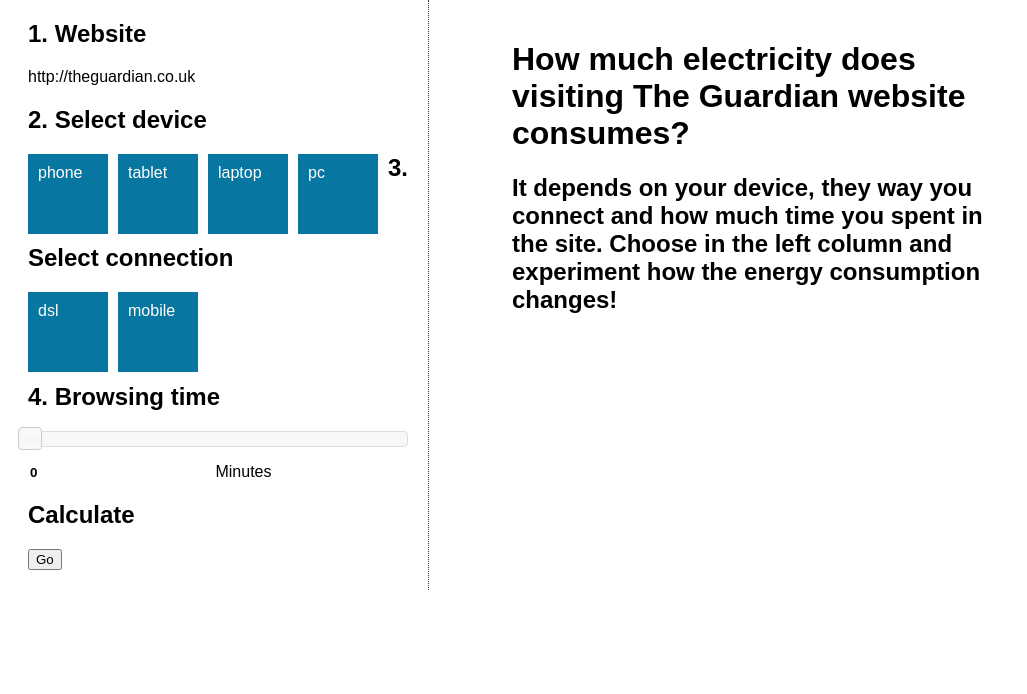
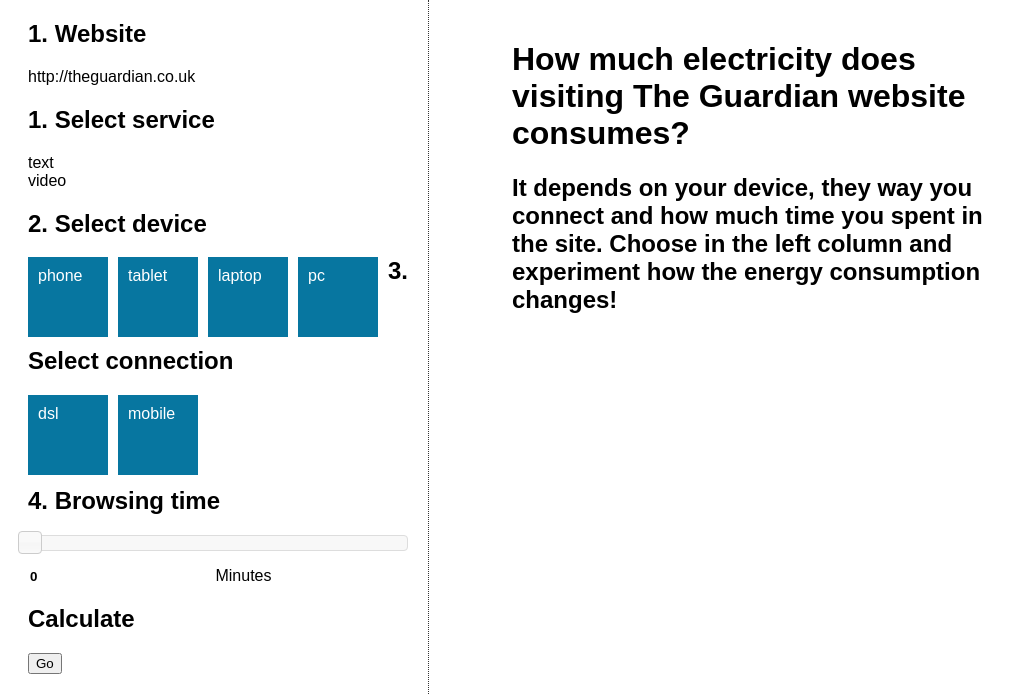
Before and after one commit to dschien/openday, a Django app: template templates/index.html in a window 1280 px wide. Shown: the part 128-822 px from the top of the page, without its empty margins (0-1027 px from the left). Before the commit the page ends 718 px from the top, so only its background shows below. Run offline with Django 3.2, Linux system fonts and the light colour scheme; the template is opened without the code that fills it, so the values that code supplies are empty; parts of the project's set-up code (start-up, migrations or seed data) failed here and were passed over; some libraries are stand-ins or nearby versions.

Commit message:
- added video to app - hard link js for debugging

```diff
--- a/openday/views.py
+++ b/openday/views.py
@@ -5,6 +5,7 @@
 from models import Contact, Survey
 import logging
 import datetime
+#import pdb;
 
 # Create your views here.
 # Get an instance of a logger
@@ -49,7 +50,7 @@
         #request.session
     request.session['cc_pre'] = request.POST['cc']
     request.session['it_pre'] = request.POST['it']
-
+#    pdb.set_trace()
     return render_to_response('index.html', {}, context_instance=RequestContext(request))
 
 
--- a/static/js/calculate.js
+++ b/static/js/calculate.js
@@ -30,13 +30,25 @@
 	chart.draw(data, options);
 }
 
+function saveSelectionToSession() {
+
+}
+
 function calc() {
 
-		var textField = document.getElementById('amount')
-		var duration = 60
-		if(textField.value != "")
-			duration = textField.value*60
+	// duration
+	var durationMins = document.getElementById('duration')
+	var durationSecs = 60
+
+	// power user device
+	if(durationMins.value != "")
+		durationSecs = durationMins.value * 60
 	var deviceType = document.getElementById('device_selected').value
+	String.prototype.trim = function() {
+		return this.replace(/^\s\s*/, '').replace(/\s\s*$/, '');
+	};
+	deviceType = deviceType.trim()
+
 	var p_device = 0
 	switch(deviceType) {
 		case 'phone':
@@ -44,9 +56,6 @@
 			break;
 		case 'tablet':
 			p_device = 3
-				break;
-			case 'laptop':
-				p_device = 28
 			break;
 		case 'pc':
 			p_device = 58
@@ -56,29 +65,44 @@
 			p_device = 28
 	}
 
+	// service type
+	var serviceType = document.getElementById('service_selected').value
+	serviceType = serviceType.trim()
+	// default for text
+	var dataVolume = 1800000
+
+	if(serviceType == 'video') {
+		// average for video
+		dataVolume = 57492000
+	}
+
+	// power access network
 	var connectionType = document.getElementById('connection_selected').value
+	connectionType = connectionType.trim()
 	var e_acc_net = 0
 	switch(connectionType) {
-			case 'dsl':
-				e_acc_net = 5 * duration
+		case 'mobile':
+			e_acc_net = dataVolume * 1.8144144197598379e-05
 			break;
-			case 'mobile':
-				e_acc_net = 70
-				break;
+
 		default:
 			// default is dsl
-				e_acc_net = 5 * duration
+			e_acc_net = 10 * durationSecs
 	}
 
-		var e_serv = 104
-		var e_network = 6
-		var e_user = p_device * duration
+	var e_origin = 102
+	var e_3rdp = 5.3490346705157022e-06 * dataVolume
+	var e_serv = e_3rdp + e_origin
+	var e_network = 5.8616855E-6 * dataVolume
+	var e_user = p_device * durationSecs
 	var e_total = e_serv + e_network + e_acc_net + e_user
 	// convert to watthour
-		e_total *= 0.000277777778
-		e_total = Math.round(e_total*100)/100
-		document.getElementById('bignr').innerHTML = "<h1><big>"+ e_total +"</big> wh</h1>"
+	e_total /= 3600
+	e_total = Math.round(e_total * 100) / 100
+
+	document.getElementById('bignr').innerHTML = "<h1><big>" + e_total + "</big> wh</h1>"
 	drawChart(e_serv, e_network, e_acc_net, e_user)
-		// alert('total energy :' + e_total)
+
+	saveSelectionToSession()
 
 }
--- a/static/style.css
+++ b/static/style.css
@@ -42,6 +42,20 @@
 	padding:20px;
 }
 /*Items*/
+
+#selected_service .selected { background: #333; color: white; }
+#selected_service { list-style-type: none; margin: 0; padding: 0; width: 100%; }
+.connection{
+	float:left;
+	width:60px;
+	height:60px;
+	padding:10px;
+	margin-right:10px;
+	margin-bottom:10px;
+	background-color: #0776A0;
+	color:white;
+}
+
 #selectable .selected { background: #333; color: white; }
 #selectable { list-style-type: none; margin: 0; padding: 0; width: 100%; }
 .device{
--- a/templates/index.html
+++ b/templates/index.html
@@ -3,13 +3,18 @@
 	<head>
 		<meta charset="utf-8">
 		<meta http-equiv="X-UA-Compatible" content="IE=edge,chrome=1">
-		<link href="{{STATIC_URL}}style.css" media="screen" rel="stylesheet" type="text/css" />
+		<link href="http://localhost/static/style.css" media="screen" rel="stylesheet" type="text/css" />
+<!-- 		<link href="{{STATIC_URL}}style.css" media="screen" rel="stylesheet" type="text/css" /> -->
 		<title>Guardian energy calculator</title>
 		<script type="text/javascript" src="https://www.google.com/jsapi"></script>
-		<script src="{{STATIC_URL}}js/jquery-1.7.1.min.js"></script>
-		<script type="text/javascript" src="{{STATIC_URL}}js/calculate.js"></script>
-		<link type="text/css" href="{{STATIC_URL}}css/ui-lightness/jquery-ui-1.8.18.custom.css" rel="Stylesheet" />
-		<script type="text/javascript" src="{{STATIC_URL}}js/jquery-ui-1.8.18.custom.min.js"></script>
+		<script src="http://localhost/static/js/jquery-1.7.1.min.js"></script>
+<!-- 		<script src="{{STATIC_URL}}js/jquery-1.7.1.min.js"></script> -->
+<!-- 		<script type="text/javascript" src="{{STATIC_URL}}js/calculate.js"></script> -->
+		<script type="text/javascript" src="http://localhost/static/js/calculate.js"></script>
+		<link type="text/css" href="http://localhost/static/css/ui-lightness/jquery-ui-1.8.18.custom.css" rel="Stylesheet" />
+<!-- 		<link type="text/css" href="{{STATIC_URL}}css/ui-lightness/jquery-ui-1.8.18.custom.css" rel="Stylesheet" /> -->
+<!-- 		<script type="text/javascript" src="{{STATIC_URL}}js/jquery-ui-1.8.18.custom.min.js"></script> -->
+		<script type="text/javascript" src="http://localhost/static/js/jquery-ui-1.8.18.custom.min.js"></script>
 		<script>
 			$(function() {
 				$("#slider").slider({
@@ -18,30 +23,38 @@
 					max : 1800,
 					step : 60,
 					slide : function(event, ui) {
-						$("#amount").val(ui.value / 60);
+						$("#duration").val(ui.value / 60);
 						/*if($("#connection_selected").val() != '' & $("#device_selected").val() != '') {
 						 calc();
 						 }*/
 					}
 				});
-				$("#amount").val("" + $("#slider").slider("value"));
+				$("#duration").val("" + $("#slider").slider("value"));
 			});
 			$(function() {
 				var device = '';
 				var connection = '';
+				$("#selected_service li").click(function() {
+					$(this).addClass("selected").siblings().removeClass("selected");
+					service = $(this).text();
+					$("#service_selected").val(service);
+					/*if($("#connection_selected").val() != '' & $("#duration").val() != 0) {
+					 calc();
+					 }*/
+				});
 				$("#selectable li").click(function() {
 					$(this).addClass("selected").siblings().removeClass("selected");
 					device = $(this).text();
 					$("#device_selected").val(device);
-					/*if($("#connection_selected").val() != '' & $("#amount").val() != 0) {
+					/*if($("#device_selected").val() != '' & $("#duration").val() != 0) {
 					 calc();
 					 }*/
 				});
 				$("#selectable2 li").click(function() {
 					$(this).addClass("selected").siblings().removeClass("selected");
 					connection = $(this).text();
-					$("#device_selected").val(connection);
-					/*if($("#connection_selected").val() != '' & $("#amount").val() != 0) {
+					$("#connection_selected").val(connection);
+					/*if($("#connection_selected").val() != '' & $("#duration").val() != 0) {
 					 calc();
 					 }*/
 				});
@@ -64,6 +77,16 @@
 				<p>
 					http://theguardian.co.uk
 				</p>
+				<h2>1. Select service</h2>
+				<ol id="selected_service">
+					<li class="service">
+						text
+					</li>
+					<li class="service">
+						video
+					</li>
+					<input id="service_selected" type="hidden" value="" runat="server" />
+				</ol>
 				<h2>2. Select device</h2>
 				<ol id="selectable">
 					<li class="device">
@@ -97,7 +120,7 @@
 				<h2>4. Browsing time</h2>
 				<div id="slider"></div>
 				<p>
-					<input type="text" id="amount" style="border:0; font-weight:bold;" />
+					<input type="text" id="duration" style="border:0; font-weight:bold;" />
 					Minutes
 				</p>
 				<h2>Calculate</h2>
```
Lines whose indentation alone changed are shown as unchanged.
